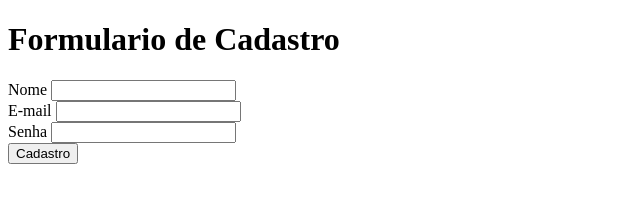
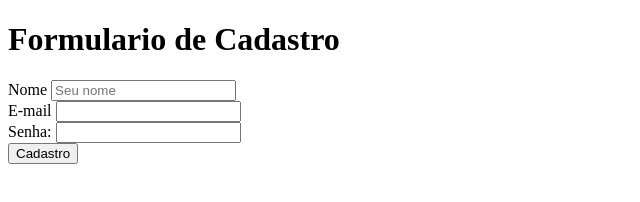
Before and after one commit to alessandrosaldanha/M-dulo-03, a plain HTML site: page cadastro.html in a window 1280 px wide. Shown: the full height of the page, 0-640 px from the left. Drawn offline with Linux system fonts and the light colour scheme.

Commit message:
Update and rename index.html to cadastro.html

```diff
--- a/index.html
+++ b/cadastro.html
@@ -9,15 +9,18 @@
 <body>
     <h1>Formulario de Cadastro</h1>
     <form>
-        <label>Nome</label> <input type="text">
+        <label for="text">Nome</label>
+        <input type="text" placeholder="Seu nome">
         <br />
-        <label>E-mail</label> <input type="text">
+        <label for="email">E-mail</label>
+        <input type="text" name="email">
         <br>
-        <label for="">Senha</label> <input type="text">
+        <label for="pass">Senha: </label>
+        <input type="password" name="pass">
 
 
     </form>
-    <button type="Cadastro">
+    <button type="submit">
         Cadastro
     </button>
 </body>
```
